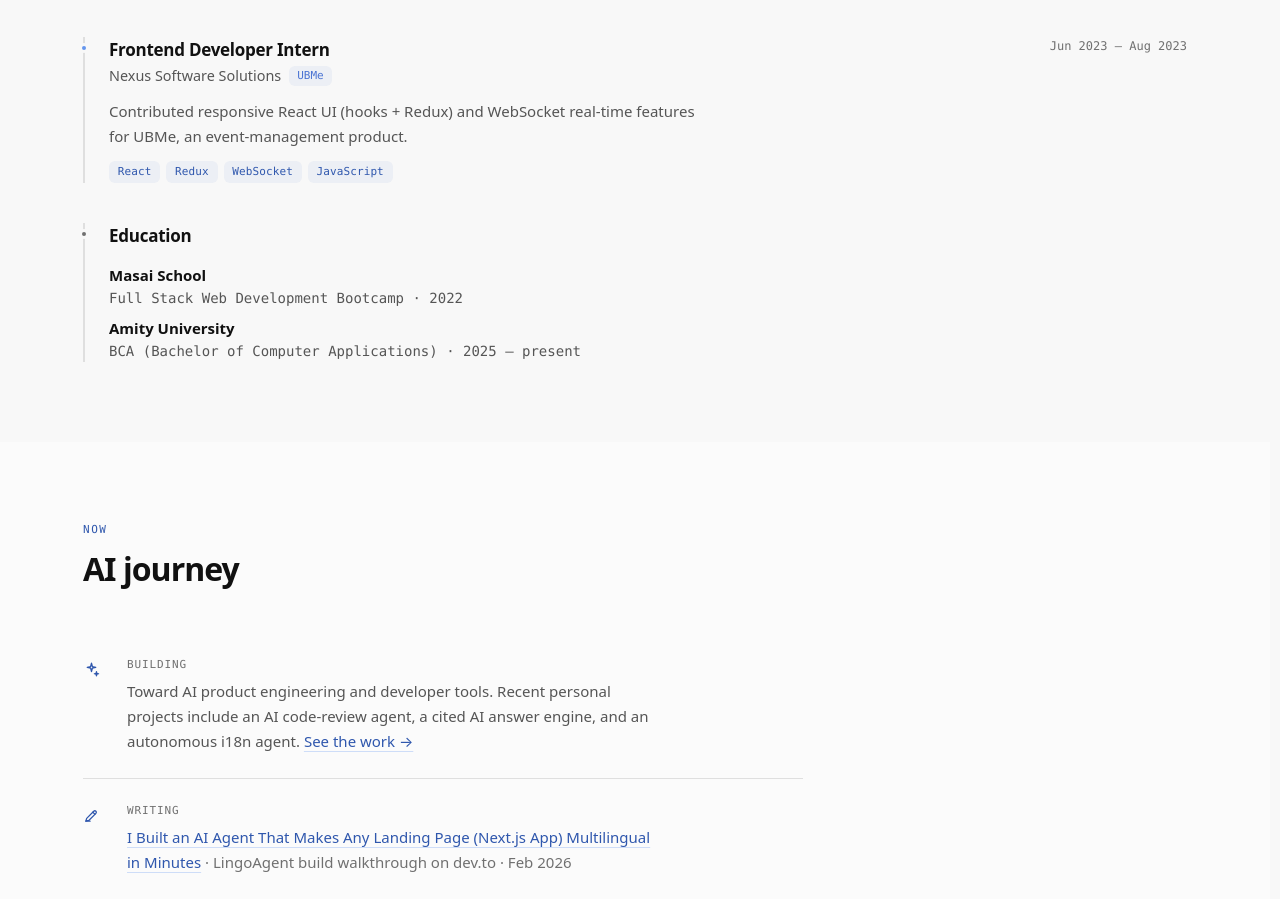
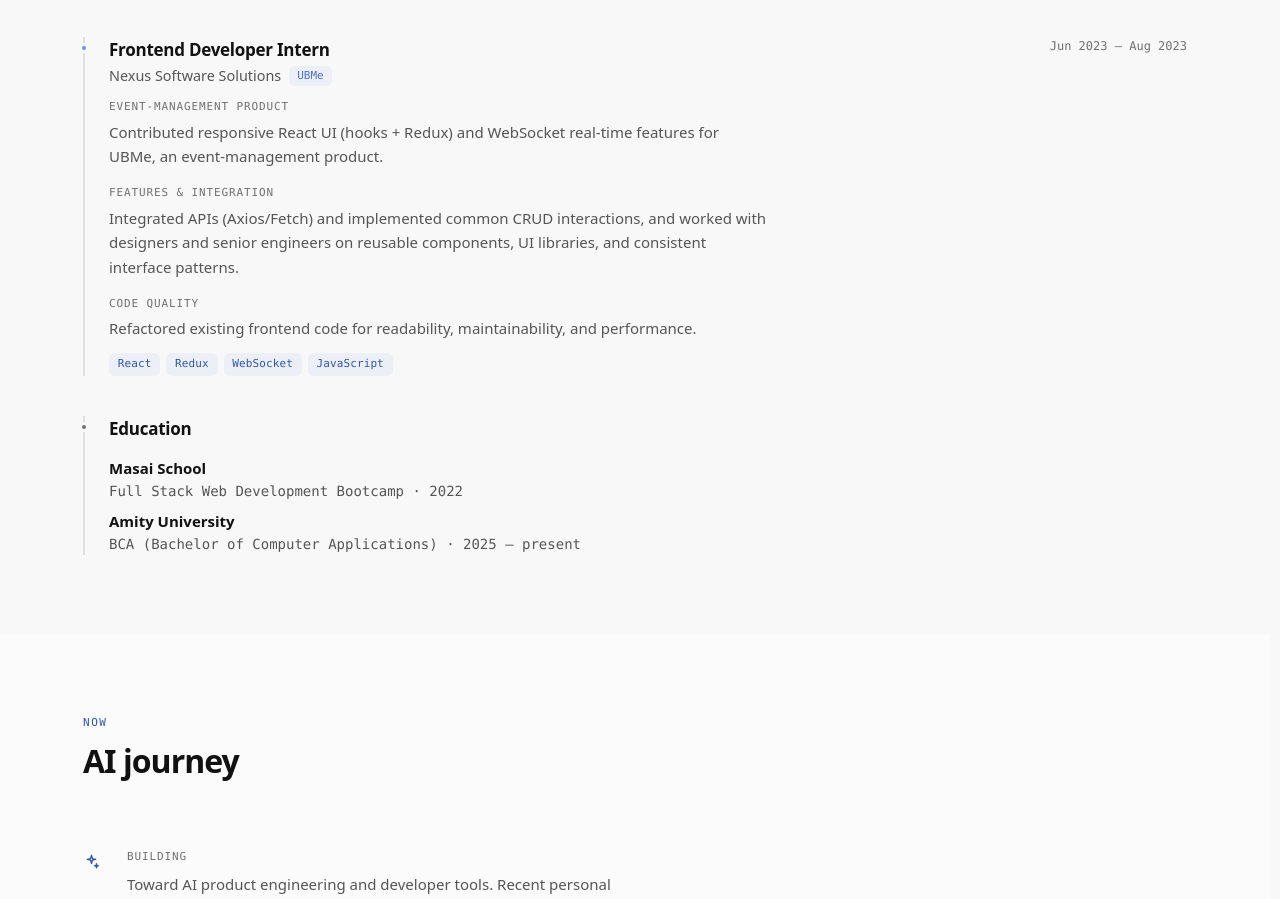
Before and after one commit to Kashif-Rezwi/Kashif-Rezwi.github.io, an Astro site: page / in a window 1280 px wide. Shown: the part 3873-4772 px from the top of the page. Built offline with nearby package versions, Linux system fonts and the light colour scheme; Astro itself is replaced by a stand-in of ours.

Commit message:
feat: expand experience details with bulleted responsibilities and update GitHub contribution timestamp

```diff
--- a/src/data/github-contributions.json
+++ b/src/data/github-contributions.json
@@ -1,7 +1,7 @@
 {
   "ok": true,
   "username": "Kashif-Rezwi",
-  "fetchedAt": "2026-08-05T23:45:06.983Z",
+  "fetchedAt": "2026-08-05T23:48:35.768Z",
   "totalContributions": 1714,
   "weeks": [
     {
--- a/src/pages/index.astro
+++ b/src/pages/index.astro
@@ -339,9 +339,26 @@ const techStack = [
               </div>
               <p class="exp-period">Jun 2023 – Aug 2023</p>
             </div>
-            <p class="exp-summary">
-              Contributed responsive React UI (hooks + Redux) and WebSocket real-time features for UBMe, an event-management product.
-            </p>
+            <ul class="exp-bullets">
+              <li>
+                <p class="exp-group-label">Event-management product</p>
+                <p class="exp-group-text">
+                  Contributed responsive React UI (hooks + Redux) and WebSocket real-time features for UBMe, an event-management product.
+                </p>
+              </li>
+              <li>
+                <p class="exp-group-label">Features &amp; integration</p>
+                <p class="exp-group-text">
+                  Integrated APIs (Axios/Fetch) and implemented common CRUD interactions, and worked with designers and senior engineers on reusable components, UI libraries, and consistent interface patterns.
+                </p>
+              </li>
+              <li>
+                <p class="exp-group-label">Code quality</p>
+                <p class="exp-group-text">
+                  Refactored existing frontend code for readability, maintainability, and performance.
+                </p>
+              </li>
+            </ul>
             <div class="exp-tech">
               {['React', 'Redux', 'WebSocket', 'JavaScript'].map((t) => (
                 <span class="tech-tag">{t}</span>
```
